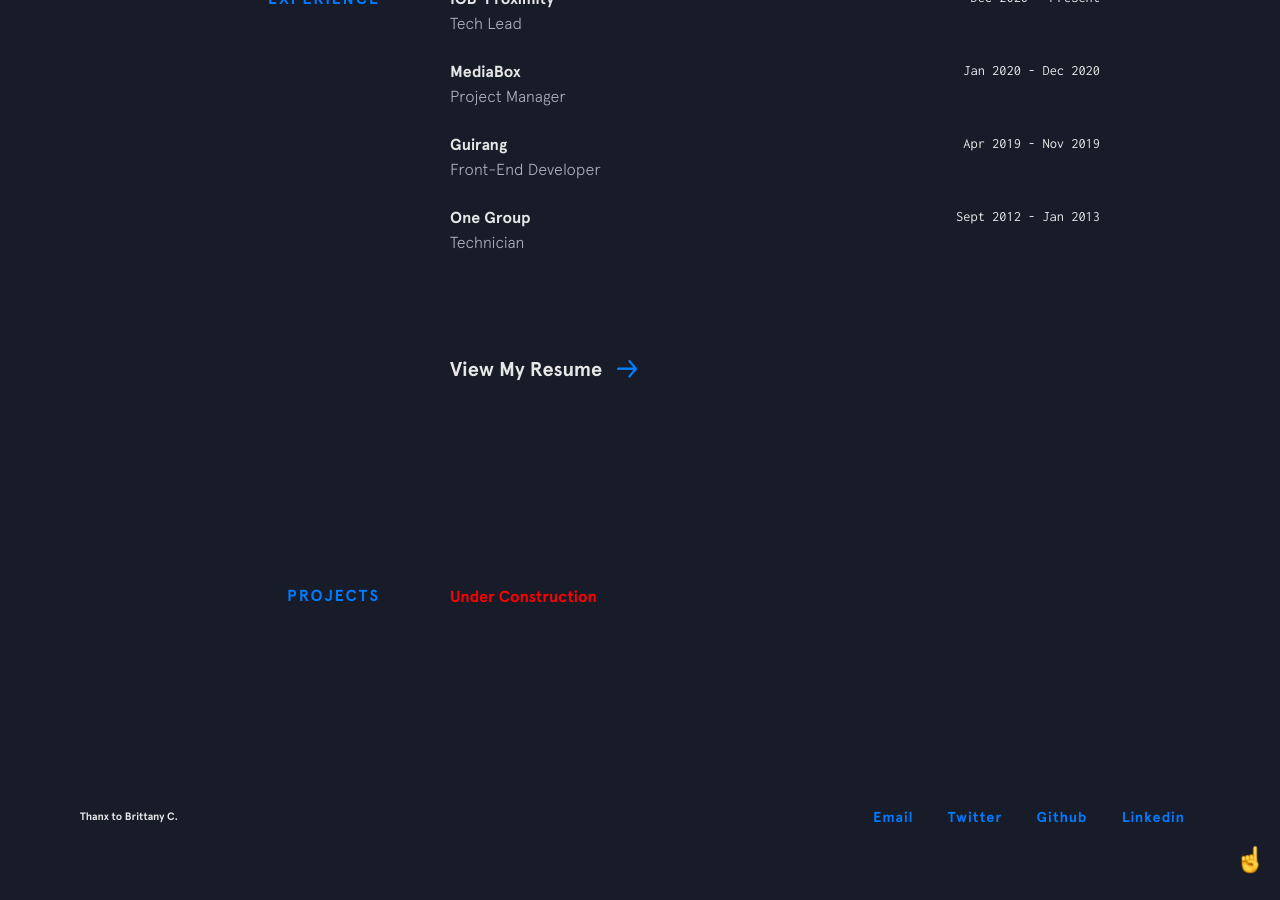
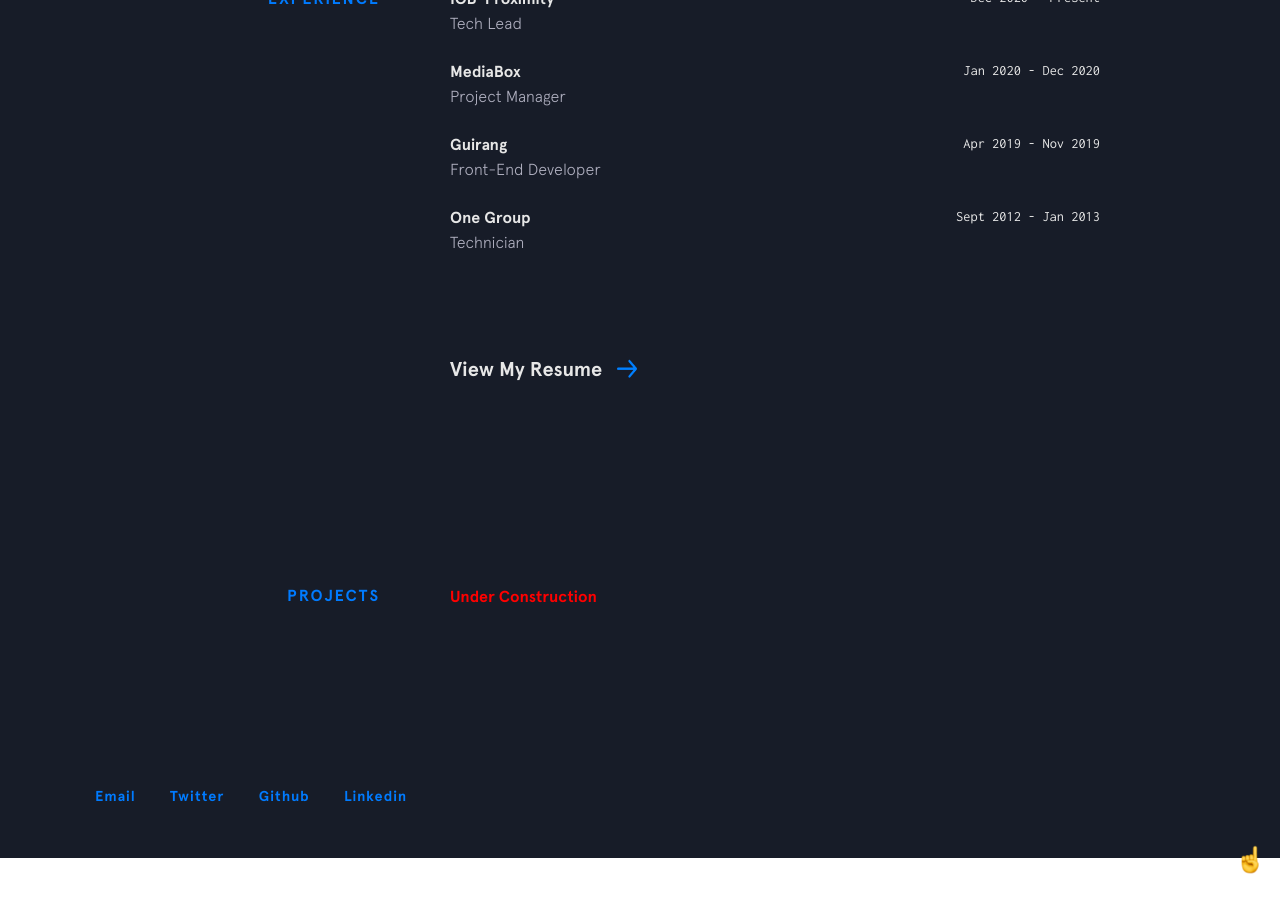
Before and after one commit to monfortbrian/monfortbrian-v1.github.io, a Jekyll site: the page built from index.html, in a window 1280 px wide and 900 px high, scrolled down 1736 px. Built offline with Jekyll 4.4.1, drawn with Linux system fonts in a browser that asks for light colours; nearby versions of some CDN libraries.

Commit message:
Update footer.html

```diff
--- a/_includes/footer.html
+++ b/_includes/footer.html
@@ -1,10 +1,5 @@
 <footer class="footer">
-    <div class="footer__copyright">
-        <div class="top">
-            <h6>Thanx to Brittany C.</h6>
-        </div>
 
-    </div>
     <div class="footer__links">
         {% for link in site.social %}
         <a href="{{link.url}}" target="_blank" title="{{link.title}}">
```
